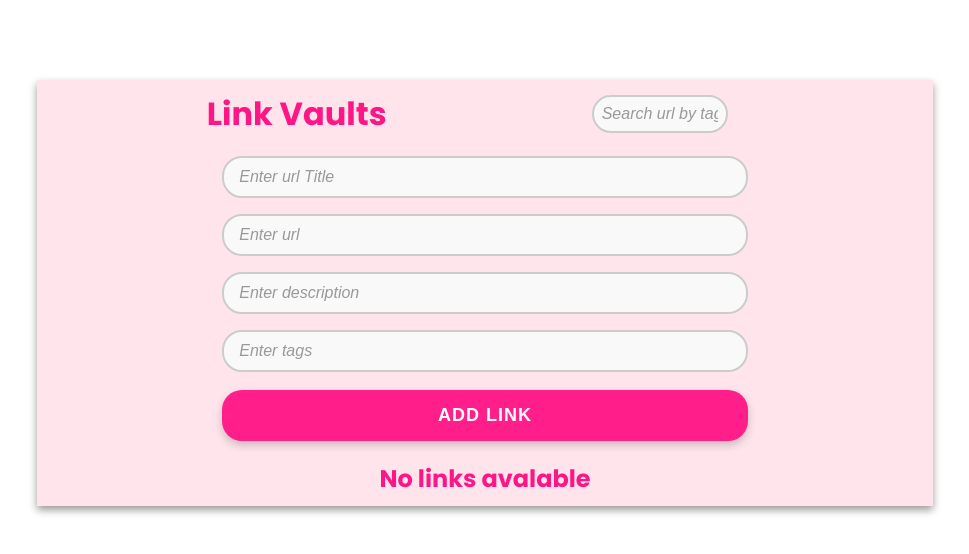
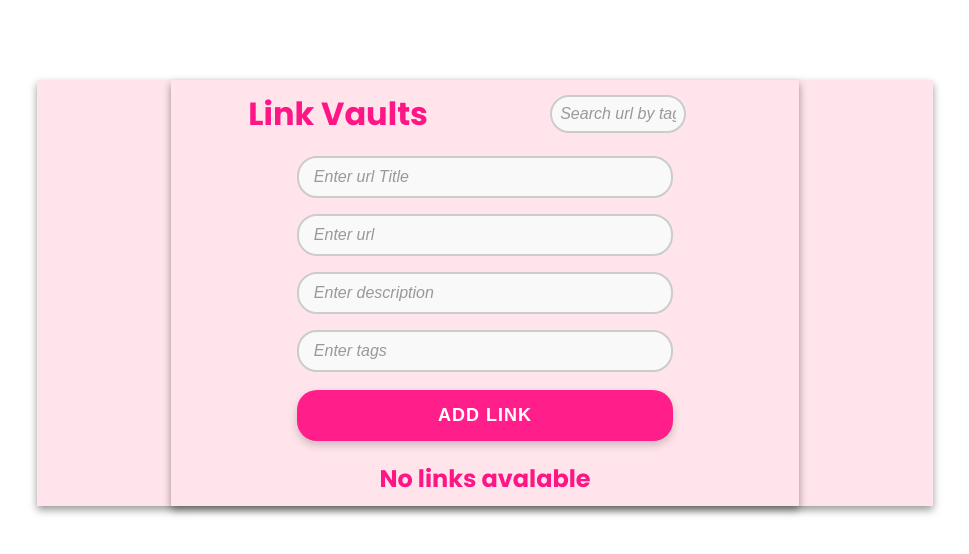
Before and after one commit to PLThabangR/Vault-app, a React (Vite) app: page / in a window 1280 px wide. Shown: the top 554 px of the page, without its empty margins (155-1124 px from the left). Built offline with nearby package versions, Linux system fonts and the light colour scheme.

Commit message:
trying to fix color box

```diff
--- a/src/pages/AddLinkPage/createLink.css
+++ b/src/pages/AddLinkPage/createLink.css
@@ -55,6 +55,14 @@ button{
 .create-link-container{
   text-align:center;
   margin:10px;
+  margin: 0 auto;
+heigth:100%;
+  max-width:70%;
+     box-shadow: 0 4px 8px 0 rgba(0,0,0,0.4);
+     transition: 0.3s;
+ background-color: #FFE5EB;
+    box-sizing: border-box;
+    margin-top:5rem;
 }
 
 .navbar{
```
Also changed, not shown: src/pages/HomePage/home.css (line endings or trailing spaces).
